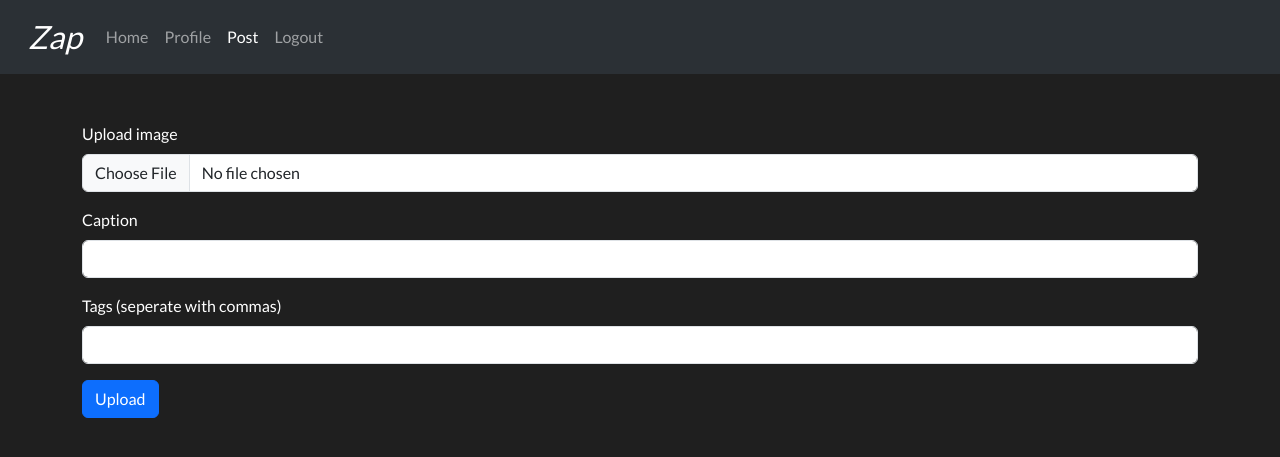
After one commit to natyavidhan/zap, a Flask app: page /new in a window 1280 px wide. The commit adds this page. Shown: the top 457 px of the page. Run offline with Flask 3, Linux system fonts and the light colour scheme; the visitor is signed in with stand-in values (Sample User, id 1).

Commit message:
new post

```diff
--- a/main.py
+++ b/main.py
@@ -85,17 +85,24 @@ def edit():
     db.edit_profile(session['user']['email'], username, name, bio)
     return redirect(url_for("self"))
 
-@app.route("/post", methods=["GET", "POST"])
-def post():
+@app.route("/new", methods=["GET", "POST"])
+def new():
     if 'user' not in session:
         return redirect(url_for(index))
 
+    error = request.args.get("error")
+
     if request.method == "GET":
-        return render_template("post.html")
+        return render_template("new.html", error=error)
 
     image   = request.files.get("image")
     caption = request.form.get("caption")
-    tags    = [i.strip() for i in request.form.get("tags").split(",")]
+    tags    = [i.strip() for i in request.form.get("tags").split(",") if i.strip() != ""]
+
+    print(dict(request.form))
+
+    if image is None or caption.strip() == "":
+        return redirect("/new?error=No image/caption provided")
 
     post = db.create_post(session['user']['_id'], caption, image, tags)
 
--- a/templates/base.html
+++ b/templates/base.html
@@ -25,7 +25,7 @@
                         <a class="nav-link" purpose="profile" href="/me">Profile</a>
                     </li>
                     <li class="nav-item">
-                        <a class="nav-link" purpose="post" href="/post">Post</a>
+                        <a class="nav-link" purpose="new" href="/new">Post</a>
                     </li>
                     <li class="nav-item">
                         <a class="nav-link" href="/logout">Logout</a>
--- /dev/null
+++ b/templates/new.html
@@ -0,0 +1,30 @@
+{% extends 'base.html' %}
+{% block title %}New Post{% endblock title %}
+{% block body %}
+{% if error %}
+<div class="alert alert-danger alert-dismissible fade show" role="alert">
+    {{error}}
+    <button type="button" class="btn-close" data-bs-dismiss="alert" aria-label="Close"></button>
+</div>
+{% endif %}
+<div class="mt-5">
+    <form action="/post" method="post" enctype="multipart/form-data">
+        <div class="mb-3">
+            <label for="image" class="form-label">Upload image</label>
+            <input class="form-control" type="file" id="image" name="image">
+        </div>
+        <div class="mb-3">
+            <label for="caption" class="form-label">Caption</label>
+            <input class="form-control" type="text" id="caption" name="caption">
+        </div>
+        <div class="mb-3">
+            <label for="tags" class="form-label">Tags (seperate with commas)</label>
+            <input class="form-control" type="text" id="tags" name="tags">
+        </div>
+        <button type="submit" class="btn btn-primary">Upload</button>
+    </form>
+</div>
+<script>
+    document.querySelector("[purpose='new']").classList.add("active");
+</script>
+{% endblock body %}
```
Also changed, not shown: templates/post.html (deleted, +0 -8 lines).
